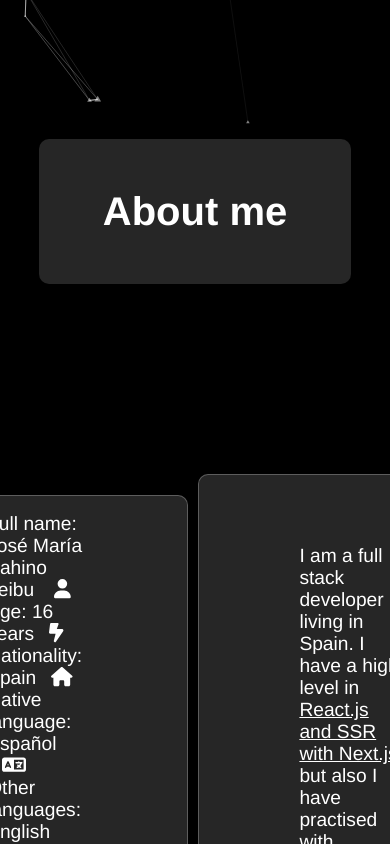
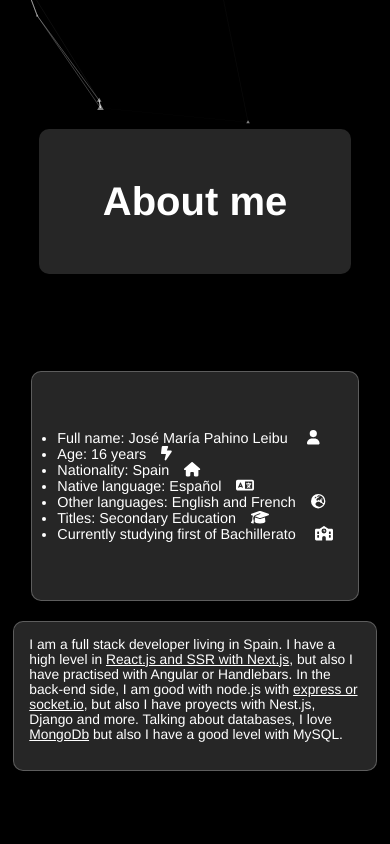
Before and after one commit to chemokita13/Portfolio, a React (Create React App) app: page / in a window 390 px wide. Shown: the part 720-1564 px from the top of the page. Built offline with nearby package versions, Linux system fonts and the light colour scheme.

Commit message:
about page made responsive (not at all )

```diff
--- a/src/components/About.js
+++ b/src/components/About.js
@@ -91,6 +91,7 @@ function About() {
                     </p>
                 </Fade>
             </div>
+            <div className="contact">
                 <Fade bottom>
                     <h2 className="contact-title about-title">Contact</h2>
                 </Fade>
@@ -121,7 +122,9 @@ function About() {
                     <Fade right>
                         <div className="about-card contact-card">
                             <ul>
-                            <li onClick={() => setClickedMail(!clickedMail)}>
+                                <li
+                                    onClick={() => setClickedMail(!clickedMail)}
+                                >
                                     <u>E-mail</u>{" "}
                                     <FontAwesomeIcon
                                         className="icon"
@@ -156,6 +159,7 @@ function About() {
                         </div>
                     </Fade>
                 </div>
+            </div>
         </main>
     );
 }
--- a/src/components/about.css
+++ b/src/components/about.css
@@ -172,3 +172,43 @@
 .about-description span {
     font-size: 90%;
 }
+
+.contact {
+    display: flex;
+    flex-direction: column;
+    align-items: center;
+    justify-content: center;
+    width: 100%;
+}
+
+@media (max-width: 890px) {
+    .about-title {
+        margin-top: 5px;
+    }
+    .about-container {
+        gap: 5px;
+        flex-direction: column;
+        font-size: 75%;
+    }
+    .about-card {
+        padding: 25px;
+        height: 30%;
+        margin-top: 0;
+    }
+    .about-description {
+        padding: 15px;
+        width: 85%;
+        font-size: 115%;
+        height: 20%;
+    }
+    #about {
+        height: 200vh;
+    }
+    .about-container {
+        height: 100vh;
+        padding-bottom: 100px;
+    }
+    .contact {
+        height: 100vh;
+    }
+}
```
Lines whose indentation alone changed are shown as unchanged.
